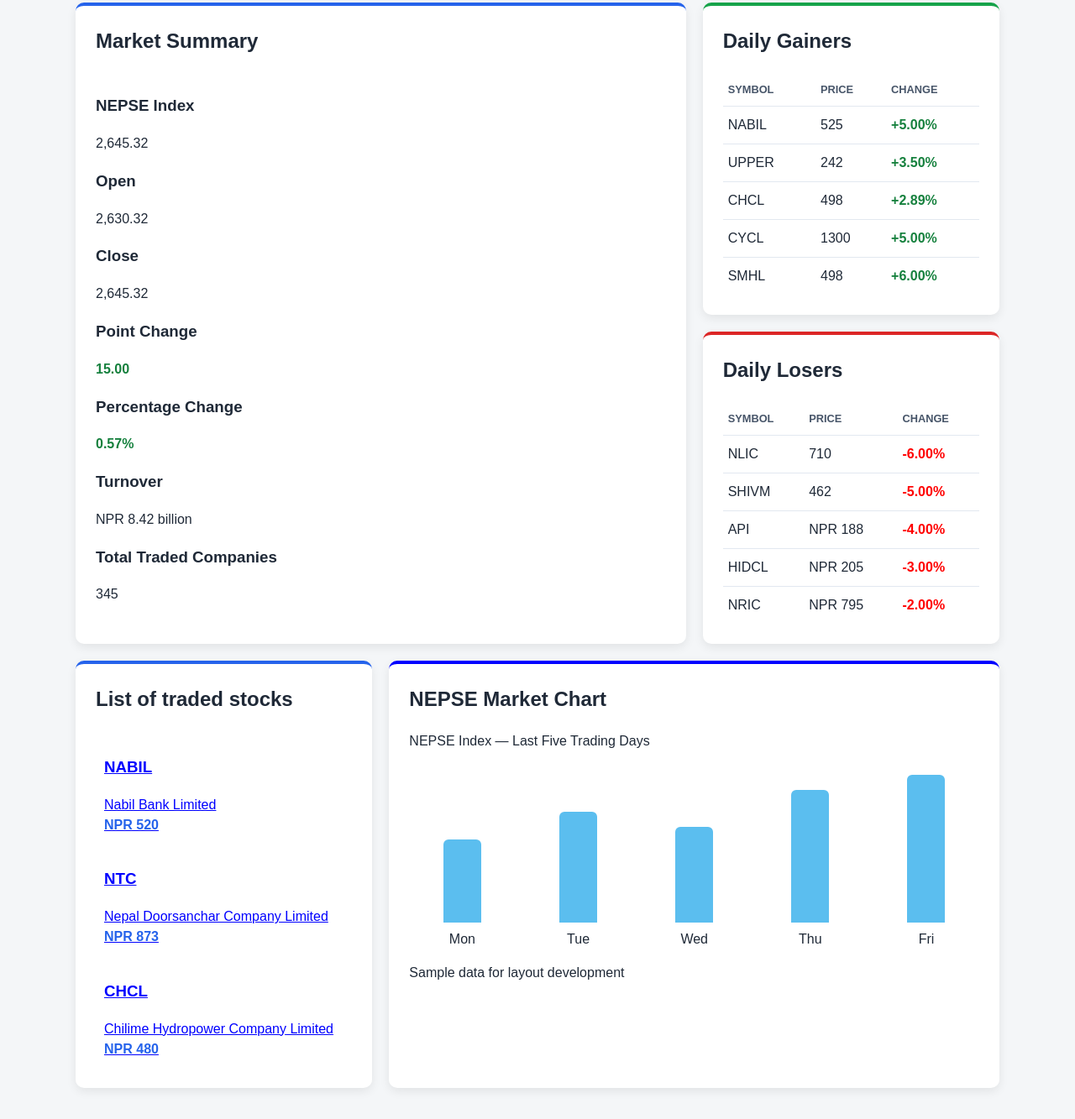
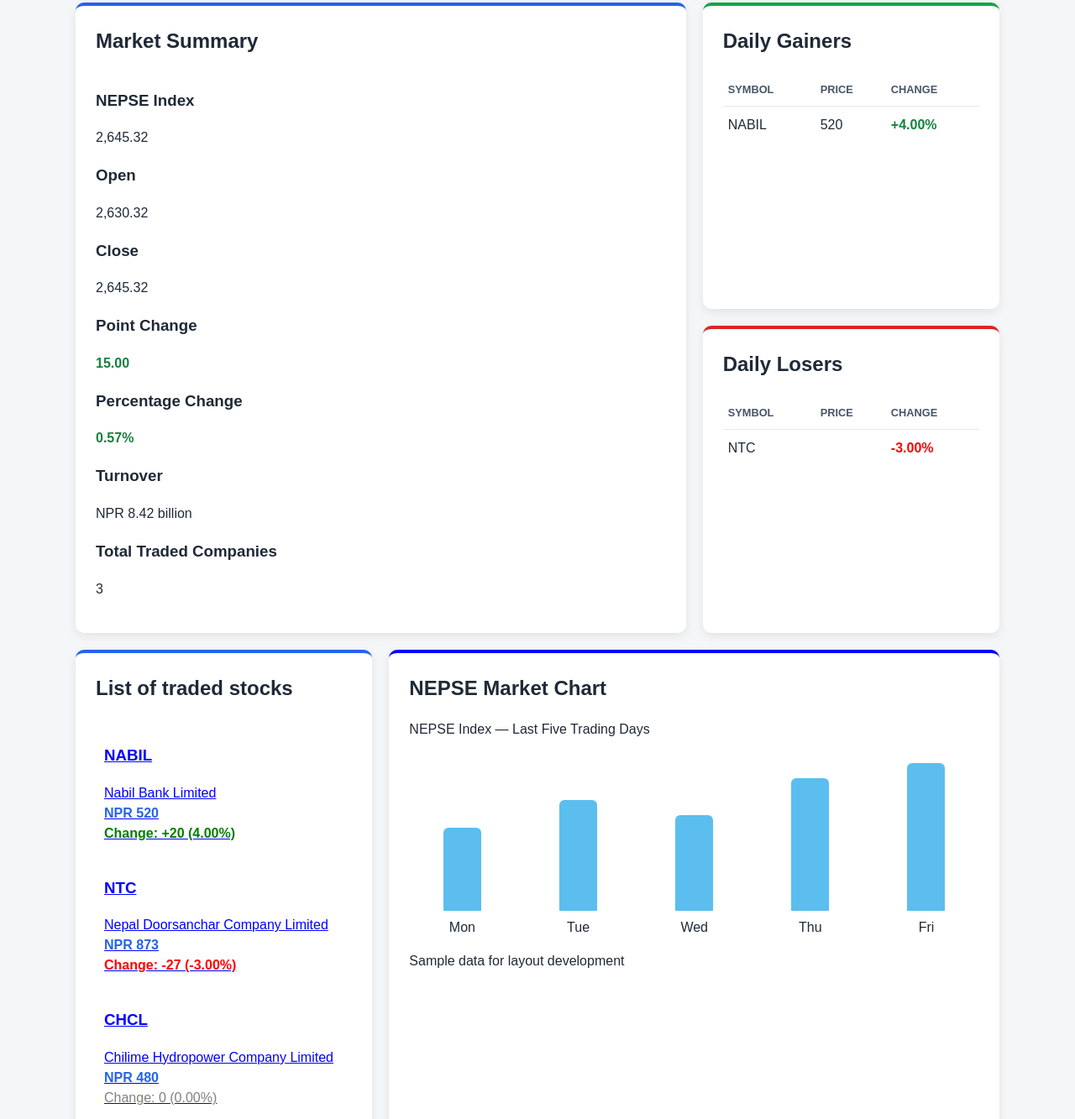
Before and after one commit to Khatrijeevan223/nepse-analyzer, a plain HTML site: page index.html in a window 1280 px wide. Shown: the part 235-1568 px from the top of the page at 84% size. Drawn offline with Linux system fonts and the light colour scheme.

Commit message:
Dynamic stock data, filters, market movers added

```diff
--- a/css/stylesheet.css
+++ b/css/stylesheet.css
@@ -276,6 +276,19 @@
     color: #2563eb;
     margin-top: 0.5rem;
 }
+.stock-change.positive {
+    color: green;
+}
+
+.stock-change.negative {
+    color: red;
+}
+
+.stock-change.neutral {
+    color: gray;
+}
+
+
 
 footer p {
     margin: 0;
--- a/js/app.js
+++ b/js/app.js
@@ -26,6 +26,204 @@
 );
 
 const stockGrid = document.querySelector(".stock-grid");
+const searchInput = document.querySelector('input[type="search"]');
+const searchForm = document.querySelector(".search-form");
+const sectorFilter = document.querySelector("#sector-filter");
+const gainersTableBody = document.querySelector(".daily-gainers tbody");
+const totalCompanies = document.querySelector(".totalcompanies");
+
+function applyFilters() {
+    const searchTerm = searchInput.value.toLowerCase();
+    const selectedSector = sectorFilter.value;
+
+    const filteredStocks = allStocks.filter(function (stock) {
+        const matchesSearch =
+            stock.symbol.toLowerCase().includes(searchTerm) ||
+            stock.companyName.toLowerCase().includes(searchTerm);
+
+        const normalizedSector = stock.sector
+            .toLowerCase()
+            .replace(" ", "-");
+        const matchesSector =
+            selectedSector === "all" ||
+            normalizedSector === selectedSector;
+
+        return matchesSearch && matchesSector;
+    })
+    displayStocks(filteredStocks);
+}
+
+function calculatePercentageChange(stock) {
+    const pointChange =
+        stock.currentPrice - stock.previousClose;
+
+    if (stock.previousClose === 0) {
+        return 0;
+    }
+
+    return (
+        pointChange / stock.previousClose
+    ) * 100;
+}
+
+function showEmptyTableMessage(tableBody, message) {
+    const row = document.createElement("tr");
+    const cell = document.createElement("td");
+
+    cell.textContent = message;
+    cell.colSpan = 3;
+
+    row.appendChild(cell);
+    tableBody.appendChild(row);
+}
+
+function displayGainers(stocks) {
+    const gainers = stocks
+        .filter(function (stock) {
+            return calculatePercentageChange(stock) > 0;
+        })
+        .sort(function (firstStock, secondStock) {
+            return(
+                calculatePercentageChange(secondStock) -
+                calculatePercentageChange(firstStock)
+            );
+        })
+        .slice(0, 5);
+
+    gainersTableBody.innerHTML = "";
+    gainers.forEach(function (stock) {
+        const row = document.createElement("tr");
+
+        const symbolCell = document.createElement("td");
+        symbolCell.textContent = stock.symbol;
+
+        const priceCell = document.createElement("td");
+        priceCell.textContent = stock.currentPrice;
+
+        const changeCell = document.createElement("td");
+        const percentageChange =
+            calculatePercentageChange(stock);
+
+        changeCell.textContent =
+            "+" + percentageChange.toFixed(2) + "%";
+
+        changeCell.classList.add("positive");
+
+        row.appendChild(symbolCell);
+        row.appendChild(priceCell);
+        row.appendChild(changeCell);
+
+        gainersTableBody.appendChild(row);
+    });
+    if (gainers.length === 0) {
+    showEmptyTableMessage(
+        gainersTableBody,
+        "No gainers available."
+    );
+}
+};
+
+const losersTableBody =
+    document.querySelector(".daily-losers tbody");
+
+function displayLosers(stocks) {
+    const losers = stocks
+        .filter(function (stock) {
+            return calculatePercentageChange(stock) < 0;
+        })
+        .sort(function (firstStock, secondStock) {
+            return (
+                calculatePercentageChange(firstStock) -
+                calculatePercentageChange(secondStock)
+            );
+        })
+        .slice(0, 5);
+
+    losersTableBody.innerHTML = "";
+
+    losers.forEach(function (stock) {
+        const row = document.createElement("tr");
+
+        const symbolCell = document.createElement("td");
+        symbolCell.textContent = stock.symbol;
+
+        const priceCell = document.createElement("td");
+        priceCell.textContent = stock.price;
+
+        const changeCell = document.createElement("td");
+        const percentageChange =
+            calculatePercentageChange(stock);
+
+        changeCell.textContent = percentageChange.toFixed(2) + "%";
+        changeCell.classList.add("negative");
+
+        row.appendChild(symbolCell);
+        row.appendChild(priceCell);
+        row.appendChild(changeCell);
+
+        losersTableBody.appendChild(row);
+    });
+    if (losers.length === 0) {
+    showEmptyTableMessage(
+        losersTableBody,
+        "No losers available."
+    );
+}
+}
+
+function displayStocks(stocks) {
+    stockGrid.innerHTML = "";
+
+    stocks.forEach(function (stock) {
+        const card = document.createElement("article");
+        card.classList.add("stock-card");
+
+        const symbol = document.createElement("h3");
+        symbol.textContent = stock.symbol;
+
+        const companyName = document.createElement("p");
+        companyName.textContent = stock.companyName;
+
+        const price = document.createElement("p");
+        price.textContent = "NPR " + stock.currentPrice;
+        price.classList.add("stock-price");
+
+        // POINT CHANGE
+        const pointChange = stock.currentPrice - stock.previousClose;
+        const change = document.createElement("p");
+        const formattedChange =
+            pointChange > 0 ? "+" + pointChange : pointChange;
+        change.textContent = "Change: " + formattedChange;
+
+        change.classList.add("stock-change");
+        if (pointChange > 0) {
+            change.classList.add("positive");
+        }
+        else if (pointChange < 0) {
+            change.classList.add("negative");
+        }
+        else {
+            change.classList.add("neutral");
+        }
+
+        const percentageChange = calculatePercentageChange(stock);
+        change.textContent = "Change: " + formattedChange + " (" + percentageChange.toFixed(2) + "%)";
+
+
+        card.appendChild(symbol);
+        card.appendChild(companyName);
+        card.appendChild(price);
+        card.appendChild(change);
+        stockGrid.appendChild(card);
+
+    });
+    if (stocks.length === 0) {
+        stockGrid.textContent = "No matching stocks found.";
+        return;
+    }
+}
+
+let allStocks = [];
 
 fetch("data/sample-stocks.json")
     .then(function (response) {
@@ -35,29 +233,24 @@
 
         return response.json();
     })
+
     .then(function (stocks) {
-        stockGrid.innerHTML = "";
+        allStocks = stocks;
+        displayStocks(allStocks);
+        displayGainers(allStocks);
+        displayLosers(allStocks);
 
-        stocks.forEach(function (stock) {
-            const card = document.createElement("article");
-            card.classList.add("stock-card");
-            const symbol = document.createElement("h3");
-            symbol.textContent = stock.symbol;
-            const companyName = document.createElement("p");
-            companyName.textContent = stock.companyName;
-            const price = document.createElement("p");
-            price.textContent = "NPR " + stock.currentPrice;
-            price.classList.add("stock-price");
+        totalCompanies.textContent = allStocks.length;
+    })
 
-            card.appendChild(symbol);
-            card.appendChild(companyName);
-            card.appendChild(price);
-            stockGrid.appendChild(card);
+    .catch(function (error) {
+        console.error(error);
+        stockGrid.textContent = "Stock data is temporarily unavailable.";
+    });
 
-        });
-    })
-    .catch(function (error)
-	{
-    console.error(error);
-    stockGrid.textContent = "Stock data is temporarily unavailable.";
-	});
+
+searchInput.addEventListener("input", applyFilters);
+sectorFilter.addEventListener("change", applyFilters);
+searchForm.addEventListener("submit", function (event) {
+    event.preventDefault();
+});
```
